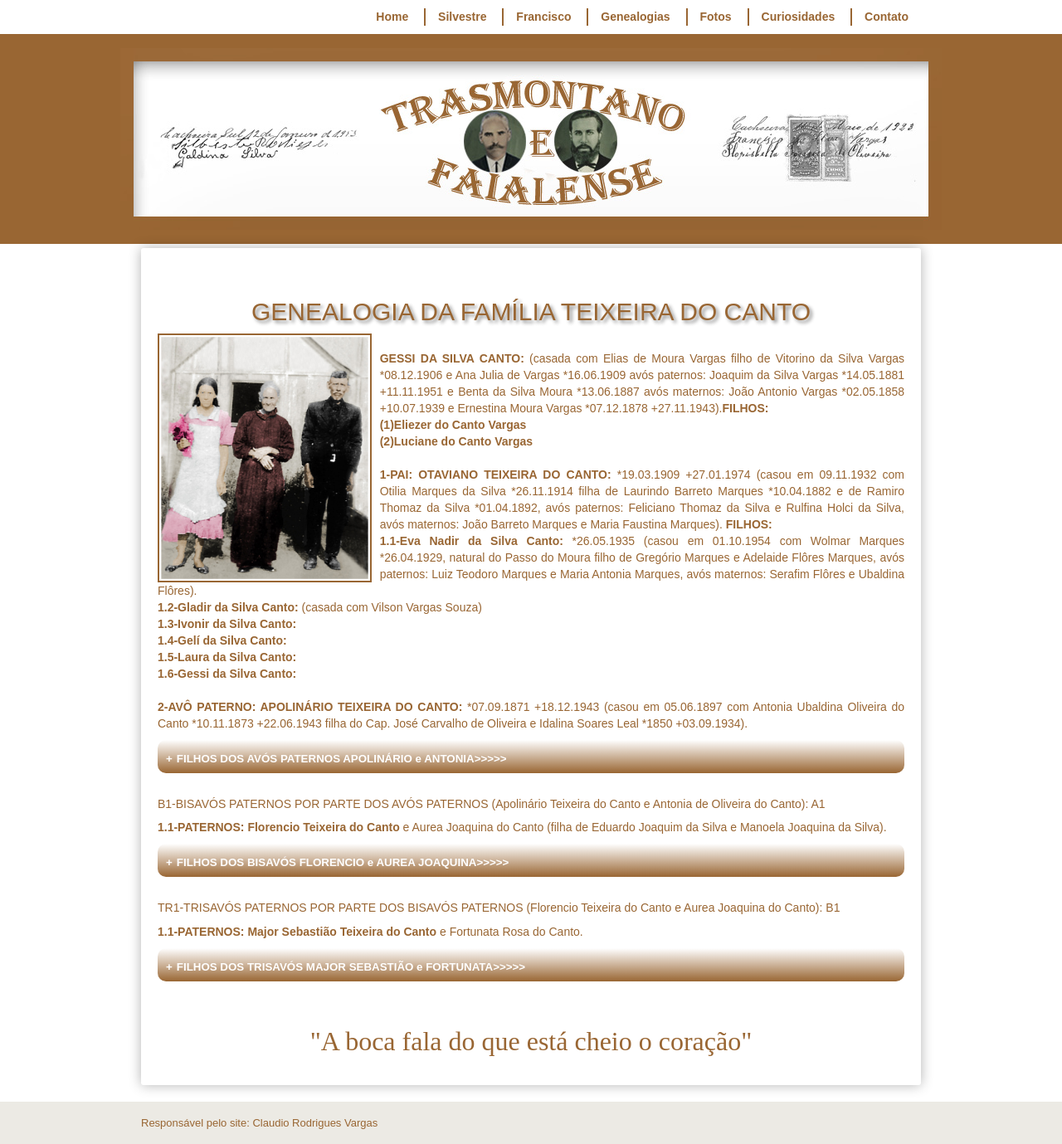
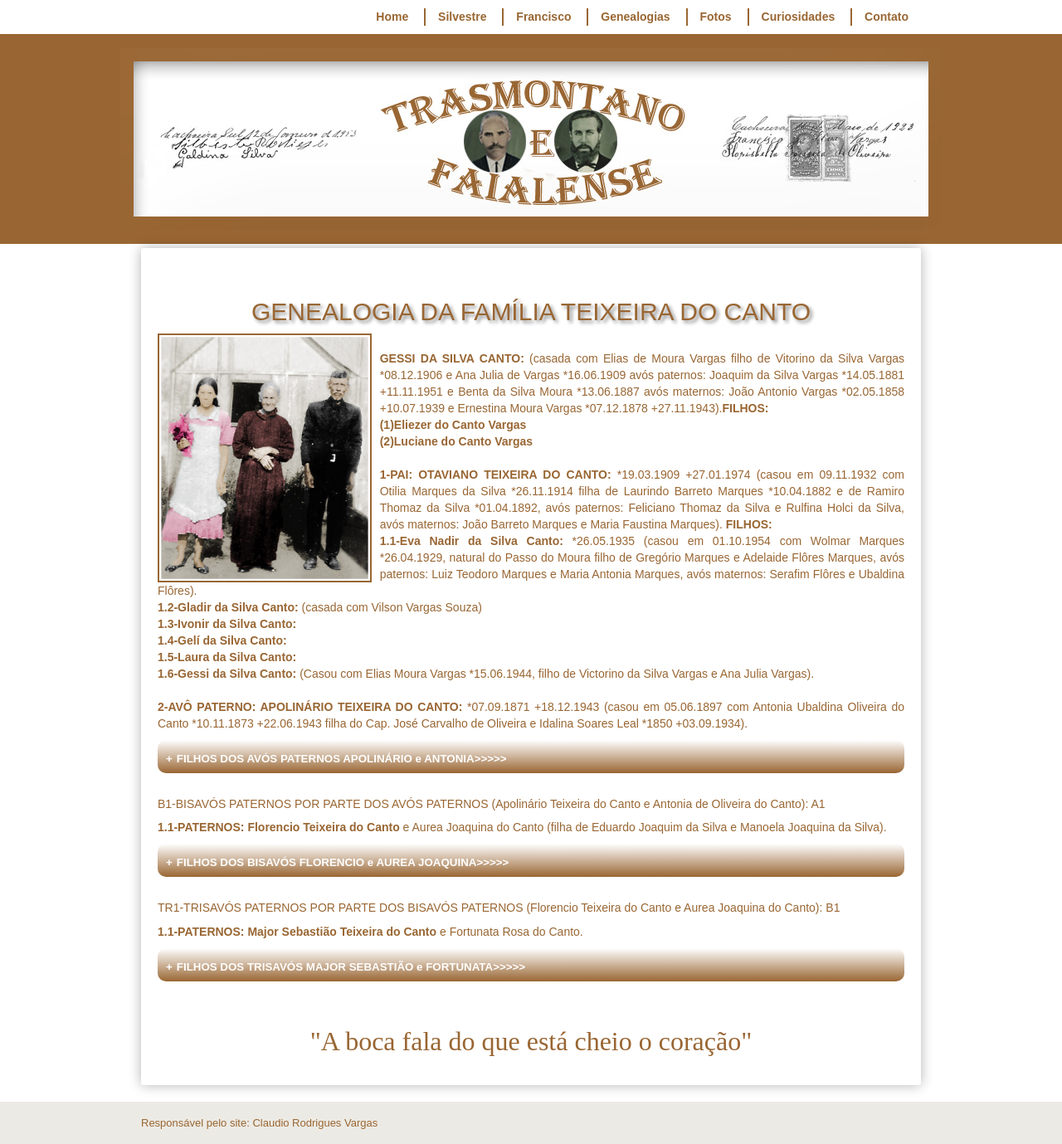
Before and after one commit to claudiovargas1955/claudiovargas1955.github.io, a Jekyll site: the page built from _pages/genealogia-da-familia-teixeira-do-canto.html, in a window 1280 px wide. Shown: the whole page at 83% size. Built offline with Jekyll 4.4.1, drawn with Linux system fonts in a browser that asks for light colours; some web fonts are replaced.

Commit message:
Update genealogia-da-familia-teixeira-do-canto.html

```diff
--- a/_pages/genealogia-da-familia-teixeira-do-canto.html
+++ b/_pages/genealogia-da-familia-teixeira-do-canto.html
@@ -49,7 +49,8 @@ Flôres e Ubaldina Flôres). <br/>
 <b>1.3-Ivonir da Silva Canto:</b> <br/>
 <b>1.4-Gelí da Silva Canto:</b> <br/>
 <b>1.5-Laura da Silva Canto:</b> <br/>
-<b>1.6-Gessi da Silva Canto:</b> <br/><br/>
+<b>1.6-Gessi da Silva Canto:</b> (Casou com Elias Moura Vargas *15.06.1944, filho de Victorino da Silva Vargas e Ana Julia Vargas).
+<br/><br/>
 
 <b>2-AVÔ PATERNO: APOLINÁRIO TEIXEIRA DO CANTO:</b> *07.09.1871 +18.12.1943 (casou em 05.06.1897 com Antonia Ubaldina Oliveira do Canto
 *10.11.1873 +22.06.1943 filha do Cap. José Carvalho de Oliveira e Idalina Soares Leal *1850 +03.09.1934).
```
